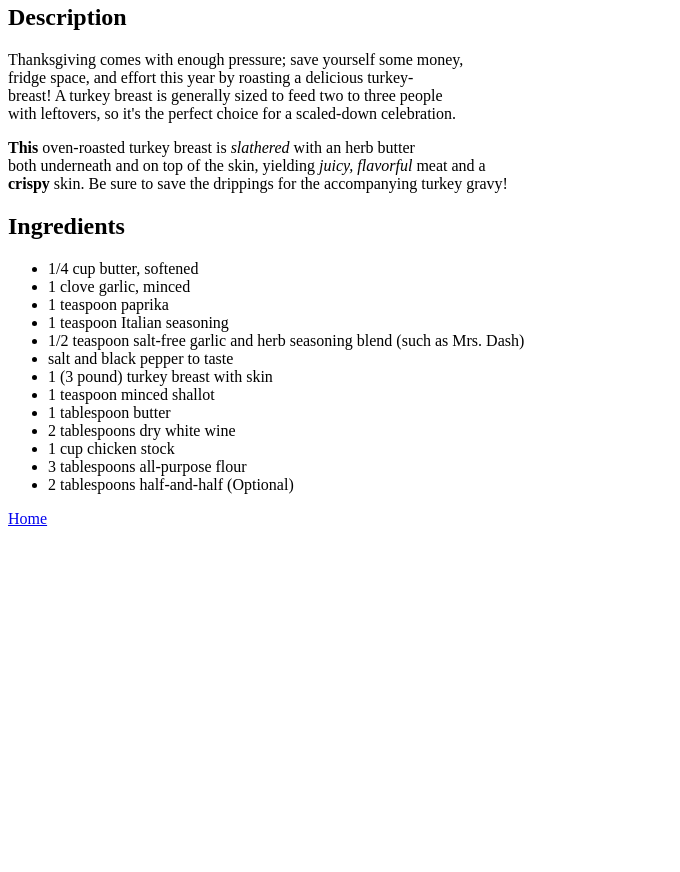
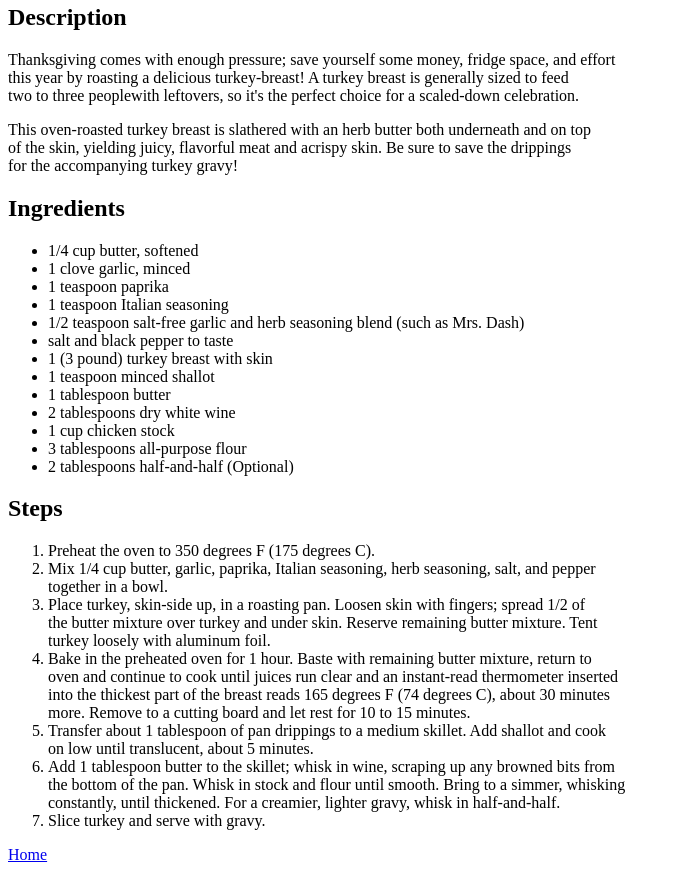
Before and after one commit to Code-from-the-Abode/odin-recipes, a plain HTML site: page recipes/turkey-breast.html in a window 1280 px wide. Shown: the part 580-1452 px from the top of the page, without its empty margins (0-680 px from the left). Before the commit the page ends 1116 px from the top, so only its background shows below. Drawn offline with Linux system fonts and the light colour scheme.

Commit message:
Added Steps with an ordered list; removed elements
Added the steps to make the recipe. Decided to remove <strong>
and <em> elements as I wasn't happy with how it looked. Adjusted
<br> spacing to try to more closely line up with the edge of the
image. Added alt and size attributes to the image.

```diff
--- a/recipes/turkey-breast.html
+++ b/recipes/turkey-breast.html
@@ -7,16 +7,16 @@
     </head>
     <body>
         <h1>Oven-Roasted Turkey Breast</h1>
-        <img src="oven-roasted-turkey-breast.jpeg"/><br>
+        <img src="oven-roasted-turkey-breast.jpeg" alt="Slices of roast turkey breast served with stuffing" height="480" width="638"/><br>
         <h2>Description</h2>
-        <p>Thanksgiving comes with enough pressure; save yourself some money,<br>
-            fridge space, and effort this year by roasting a delicious turkey-<br>
-            breast! A turkey breast is generally sized to feed two to three people<br>
-            with leftovers, so it's the perfect choice for a scaled-down celebration.</p>
+        <p>Thanksgiving comes with enough pressure; save yourself some money, fridge space, and effort<br>
+            this year by roasting a delicious turkey-breast! A turkey breast is generally sized to feed<br>
+            two to three peoplewith leftovers, so it's the perfect choice for a scaled-down celebration.</p>
 
-        <p><strong>This</strong> oven-roasted turkey breast is <em>slathered</em> with an herb butter<br>
-        both underneath and on top of the skin, yielding <em>juicy, flavorful</em> meat and a<br>
-        <strong>crispy</strong> skin. Be sure to save the drippings for the accompanying turkey gravy!</p>
+
+        <p>This oven-roasted turkey breast is slathered with an herb butter both underneath and on top<br>
+            of the skin, yielding juicy, flavorful meat and acrispy skin. Be sure to save the drippings<br>
+            for the accompanying turkey gravy!</p>
 
         <h2>Ingredients</h2>
         <ul>
@@ -34,6 +34,26 @@
             <li>3 tablespoons all-purpose flour</li>
             <li>2 tablespoons half-and-half (Optional)</li>
         </ul>
+
+        <h2>Steps</h2>
+        <ol>
+            <li>Preheat the oven to 350 degrees F (175 degrees C).</li>
+            <li>Mix 1/4 cup butter, garlic, paprika, Italian seasoning, herb seasoning, salt, and pepper<br>
+                together in a bowl.</li>
+            <li>Place turkey, skin-side up, in a roasting pan. Loosen skin with fingers; spread 1/2 of<br>
+                the butter mixture over turkey and under skin. Reserve remaining butter mixture. Tent<br>
+                turkey loosely with aluminum foil.</li>
+            <li>Bake in the preheated oven for 1 hour. Baste with remaining butter mixture, return to<br>
+                oven and continue to cook until juices run clear and an instant-read thermometer inserted<br>
+                into the thickest part of the breast reads 165 degrees F (74 degrees C), about 30 minutes<br>
+                more. Remove to a cutting board and let rest for 10 to 15 minutes.</li>
+            <li>Transfer about 1 tablespoon of pan drippings to a medium skillet. Add shallot and cook<br>
+                on low until translucent, about 5 minutes.</li>
+            <li>Add 1 tablespoon butter to the skillet; whisk in wine, scraping up any browned bits from<br>
+                the bottom of the pan. Whisk in stock and flour until smooth. Bring to a simmer, whisking<br>
+                constantly, until thickened. For a creamier, lighter gravy, whisk in half-and-half.</li>
+            <li>Slice turkey and serve with gravy.</li>
+        </ol>
         <a href="../index.html">Home</a>
     </body>
 </html>
```
